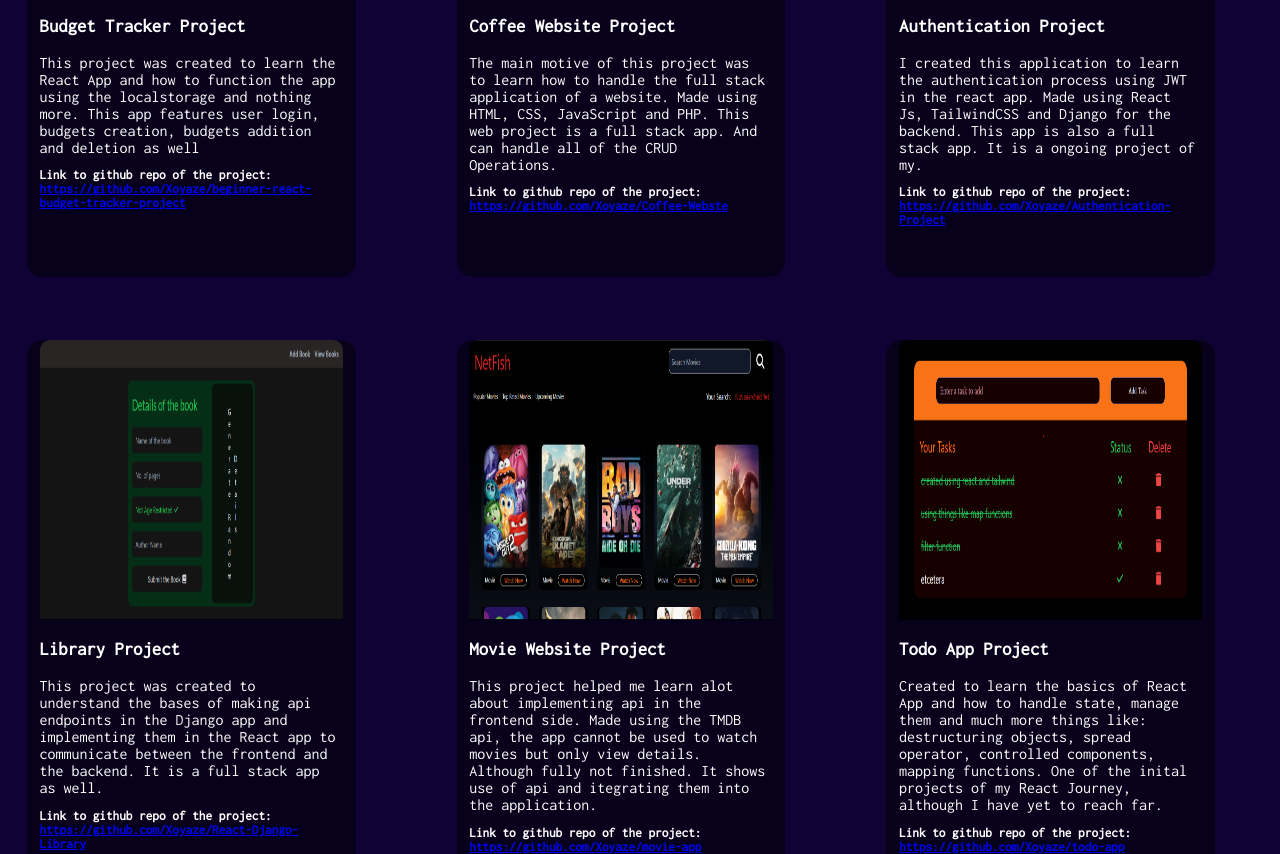
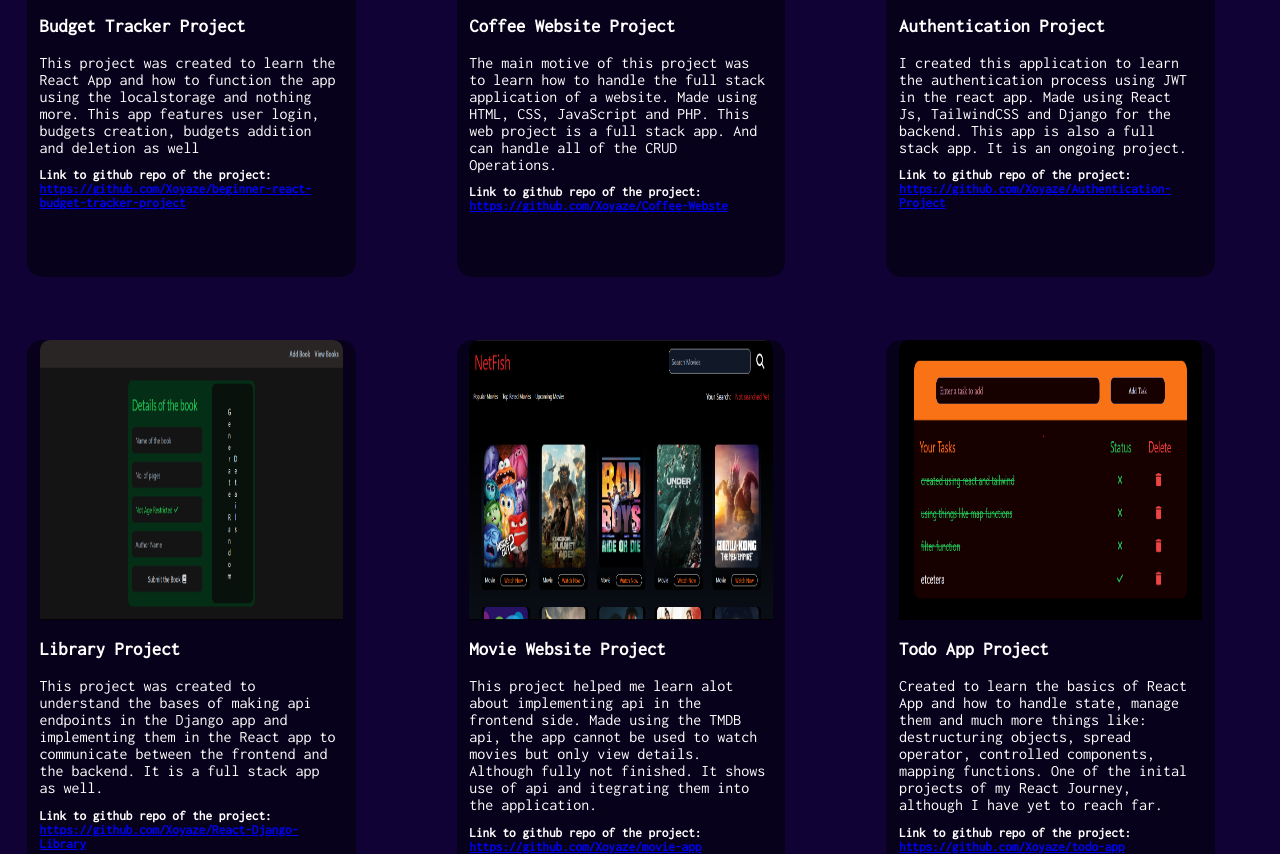
Before and after one commit to Xoyaze/webProject, a plain HTML site: page index.html in a window 1280 px wide. Shown: the part 3188-4042 px from the top of the page. Drawn offline with Linux system fonts and the light colour scheme; a web font is replaced by a local one.

Commit message:
Fixed typy

```diff
--- a/index.html
+++ b/index.html
@@ -218,7 +218,7 @@
             <div class="other-project-card">
                 <img src="assets/projectImages/CommentWebsite.png" alt="porjectImage">
                 <h3>Authentication Project</h3>
-                <p>I created this application to learn the authentication process using JWT in the react app. Made using React Js, TailwindCSS and Django for the backend. This app is also a full stack app. It is a ongoing project of my.</p>
+                <p>I created this application to learn the authentication process using JWT in the react app. Made using React Js, TailwindCSS and Django for the backend. This app is also a full stack app. It is an ongoing project.</p>
                 <h5>Link to github repo of the project: <a href="https://github.com/Xoyaze/Authentication-Project" target="_blank">https://github.com/Xoyaze/Authentication-Project</a></h5>
             </div>
 
```
